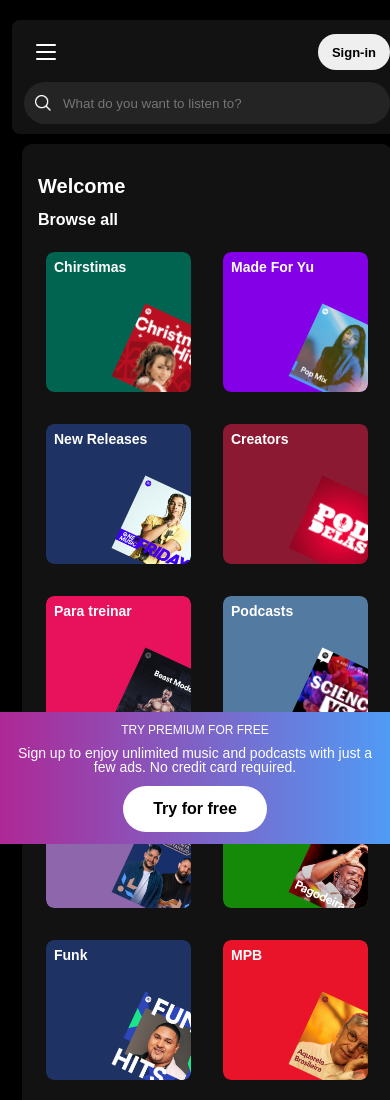
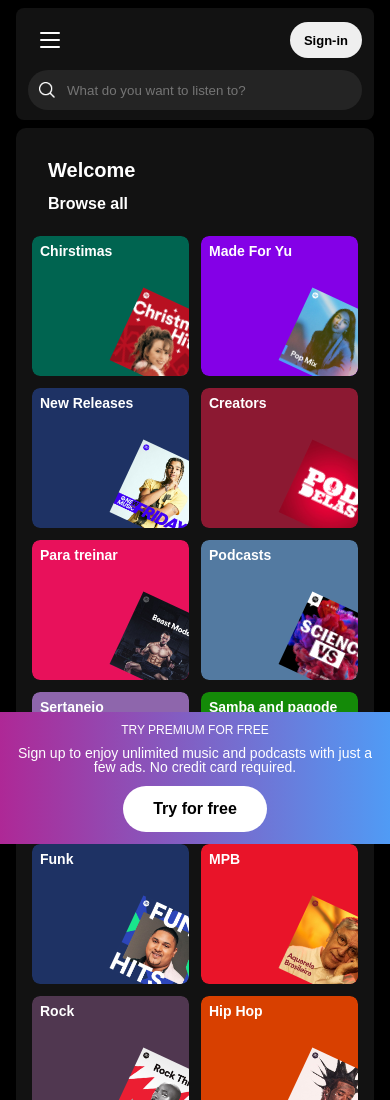
Before and after one commit to Adriana-Camarotto/My-Spotfy, a plain HTML site: page index.html in a window 390 px wide. Shown: the top 1100 px of the page. Drawn offline with Linux system fonts and the light colour scheme.

Commit message:
fix: cards always fully visible on mobile, improve horizontal paddings

```diff
--- a/src/styles/main-content.css
+++ b/src/styles/main-content.css
@@ -203,22 +203,15 @@
 
 .offer__list-item {
     display: grid;
-    justify-items: center;
-    grid-template-columns: 1fr 1fr 1fr 1fr 1fr 1fr;
-    grid-gap: 16px;
+    grid-template-columns: repeat(6, minmax(0, 1fr));
     gap: 16px;
     margin-bottom: 16px;
-
-    /* CODIGO COM JS CALCULANDO OS CARDS POR COLUNA */
-    display: grid;
-    gap: 16px;
-    grid-gap: 32px;
-    margin: 0 auto;
 }
 
 .cards {
     position: relative;
-    width: 220px;
+    width: 100%;
+    min-width: 0;
     height: 200px;
     overflow: hidden;
     border-radius: 8px;
--- a/src/styles/media-queries.css
+++ b/src/styles/media-queries.css
@@ -58,11 +58,12 @@
 
   .main-container {
     margin-left: 0;
-    max-width: 100vw;
+    max-width: 100%;
     width: 100%;
     min-height: 100vh;
     height: auto;
-    padding-bottom: 120px;
+    padding: 0 16px 120px 16px;
+    box-sizing: border-box;
   }
 
   main {
@@ -74,7 +75,7 @@
     max-width: 100%;
     gap: 10px;
     flex-wrap: nowrap;
-    padding: 10px 12px;
+    padding: 10px 16px;
     margin: 8px 0;
   }
 
@@ -108,28 +109,40 @@
 
   .playlist-container {
     max-width: 100%;
+    width: 100%;
     height: auto;
     min-height: unset;
     overflow: visible;
+    margin: 8px 0;
+    padding: 16px 16px 0 16px;
+    box-sizing: border-box;
   }
 
   .offer__scroll-container {
     max-height: none;
     overflow-y: visible;
     overflow-x: hidden;
+    margin: 0;
+    padding: 0 0 32px 0;
+    width: 100%;
   }
 
   .offer__list {
     overflow: visible;
+    padding: 0;
+    width: 100%;
   }
 
   .offer__list-item {
     grid-template-columns: repeat(2, 1fr);
     padding-bottom: 24px;
+    gap: 12px;
+    width: 100%;
   }
 
   .cards {
     width: 100%;
+    min-width: 0;
     height: 160px;
   }
 
@@ -225,10 +238,11 @@
 
   .playlist {
     margin: 16px;
+    margin-bottom: 24px;
   }
 
   #result-artist {
-    padding: 12px 16px;
+    padding: 16px 0;
   }
 
   .disclaimer-premium {
--- a/src/styles/sidebar-footer.css
+++ b/src/styles/sidebar-footer.css
@@ -1,3 +1,7 @@
+*, *::before, *::after {
+    box-sizing: border-box;
+}
+
 html, body {
     overflow-x: hidden;
 }
```
